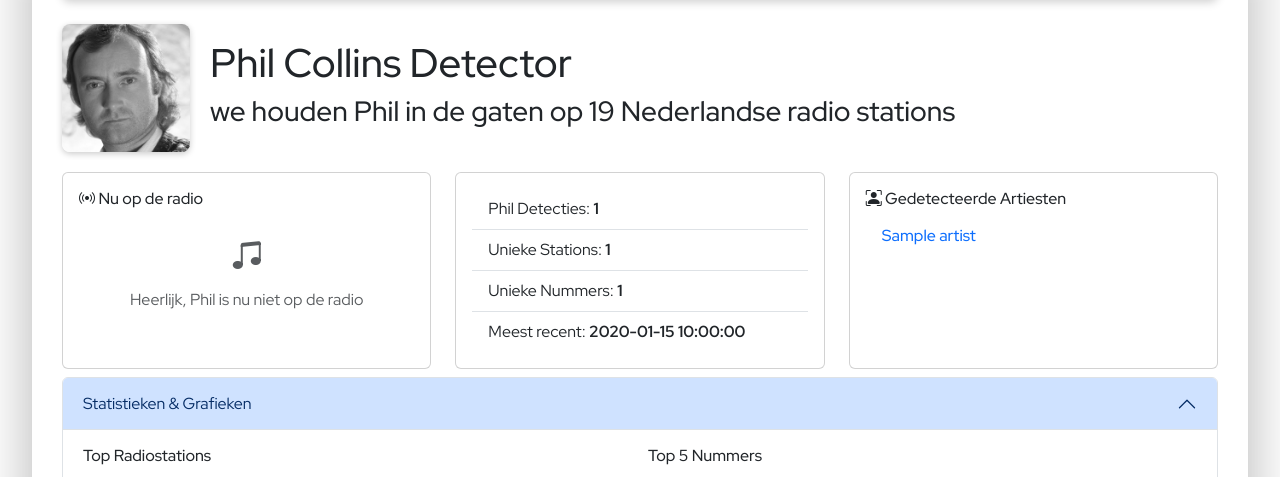
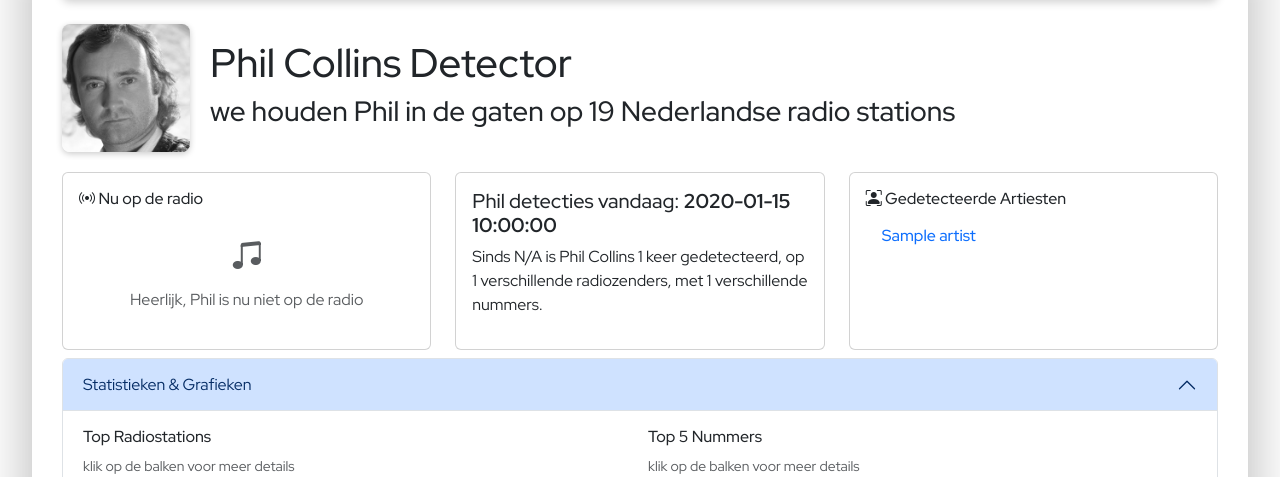
Before and after one commit to Schop/radiodetector, a Flask app: template templates/index.html in a window 1280 px wide. Shown: the part 106-583 px from the top of the page. Run offline with Flask 3, Linux system fonts and the light colour scheme; the template is opened without the code that fills it: most values are stand-ins (such as "Sample title", 1, 10 or a date in 2020); data that the repository does not hold is empty; parts of the project's set-up code (start-up, migrations or seed data) failed here and were passed over; some libraries are stand-ins or nearby versions.

Commit message:
ui changes

```diff
--- a/templates/index.html
+++ b/templates/index.html
@@ -31,12 +31,11 @@
             <div class="col-md-4 mb-2">
                 <div class="card h-100">
                     <div class="card-body">
-                        <ul class="list-group list-group-flush">
-                            <li class="list-group-item">Phil Detecties: <strong>{{ total_count }}</strong></li>
-                            <li class="list-group-item">Unieke Stations: <strong>{{ stations|length }}</strong></li>
-                            <li class="list-group-item">Unieke Nummers: <strong>{{ song_titles|length }}</strong></li>
-                            <li class="list-group-item">Meest recent: <strong>{{ last_timestamp }}</strong></li>
-                        </ul>
+                        <h5>Phil detecties vandaag: <strong>{{ today_count }}</strong></h5>
+                        <p>Sinds {{ footer_first_timestamp }} is Phil Collins {{ total_count }} keer gedetecteerd,
+                             op {{ stations|length }} verschillende radiozenders,
+                              met {{ song_titles|length }} verschillende nummers.
+                        </p>
                     </div>
                 </div>
             </div>
--- a/web_app.py
+++ b/web_app.py
@@ -186,6 +186,12 @@
     db.execute_query(c, "SELECT DISTINCT song FROM songs ORDER BY song", db_type=db_type)
     song_titles = [row['song'] for row in c.fetchall()]
 
+    # Get today's count
+    today_date = datetime.now().strftime('%Y-%m-%d')
+    db.execute_query(c, "SELECT COUNT(*) as today_count FROM songs WHERE timestamp LIKE ?", (f"{today_date}%",), db_type=db_type)
+    today_count_row = c.fetchone()
+    today_count = today_count_row['today_count'] if today_count_row else 0
+
     conn.close()
 
     # Convert timestamps to readable format
@@ -217,6 +223,7 @@
         stations=stations,
         song_titles=song_titles,
         total_count=len(songs_data),
+        today_count=today_count,
         first_timestamp=first_timestamp,
         last_timestamp=last_timestamp,
         title="Phil Collins Detector"
```
Also changed, not shown: data_api.py (+7 -0 lines), static_web/data_api.py (+7 -0 lines).
